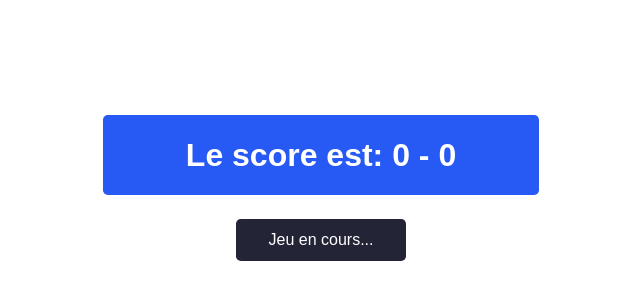
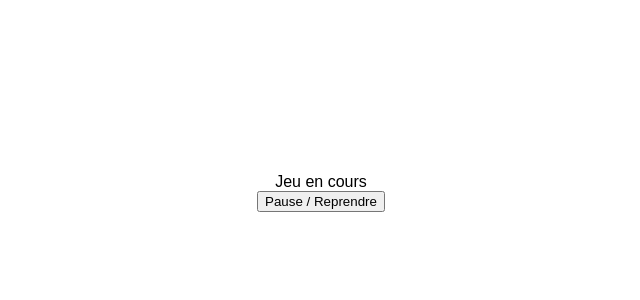
Before and after one commit to thomaslevaou/redux, a React (Create React App) app in the folder tennis-score/: page / in a window 1280 px wide. Shown: the part 208-508 px from the top of the page, without its empty margins (319-959 px from the left). Built offline with nearby package versions, Linux system fonts and the light colour scheme.

Commit message:
Adaptation to tutorial

```diff
--- a/tennis-score/src/Display.js
+++ b/tennis-score/src/Display.js
@@ -1,9 +1,8 @@
 // on import useSelector depuis react-redux
 import { useSelector } from "react-redux";
-import { selectDisplayText } from "./selectors";
 
 export function Display() {
-  const displayText = useSelector(selectDisplayText);
+  const gameIsPlaying = useSelector((state) => state.playing);
 
-  return <p className="display">{displayText}</p>;
+  return <p>{ gameIsPlaying ? "Jeu en cours": "C'est la pause"}</p>;
 }
--- a/tennis-score/src/PlayPauseButton.js
+++ b/tennis-score/src/PlayPauseButton.js
@@ -1,19 +1,16 @@
-import { useSelector, useStore } from "react-redux";
-import { autoplay } from "./store";
-import { selectGameIsPlaying } from "./selectors";
+import { useDispatch } from "react-redux";
+import { playPause } from "./store";
 
 export function PlayPauseButton() {
-  const store = useStore();
-  const playing = useSelector(selectGameIsPlaying);
+  const dispatch = useDispatch();
 
   return (
     <button
-      className="button"
       onClick={() => {
-        autoplay(store);
+        dispatch(playPause())
       }}
     >
-      {playing ? "Jeu en cours..." : "Jouer"}
+      Pause / Reprendre
     </button>
   );
 }
--- a/tennis-score/src/store.js
+++ b/tennis-score/src/store.js
@@ -53,14 +53,14 @@ const initialState = {
   // Les actions creators
 
   // mettre en pause / reprendre le jeu
-  const playPause = () => ({ type: "playPause" });
+  export const playPause = () => ({ type: "playPause" });
 
   // redémarrer le jeu
-  const restartGame = () => ({ type: "restart" });
+  export const restartGame = () => ({ type: "restart" });
 
   // un joueur a marqué un point
   // on passe en paramètre le joueur qui a marqué
-  const pointScored = (player) => ({
+  export const pointScored = (player) => ({
     type: "pointScored",
     payload: { player: player }
   });
```
